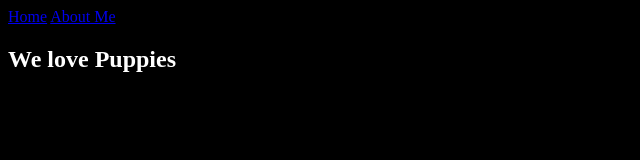
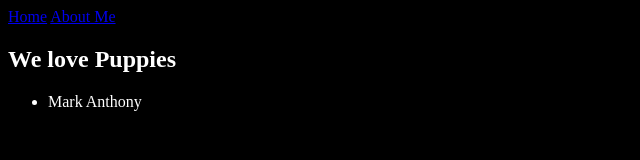
Before and after one commit to MarcoAntonioQuixote/petAdoption, a plain HTML site: page index.html in a window 1280 px wide. Shown: the whole page, without its empty margins (0-640 px from the left). Drawn offline with Linux system fonts and the light colour scheme.

Commit message:
Create a list of students

```diff
--- a/index.html
+++ b/index.html
@@ -14,6 +14,10 @@
     </div>
     <h2>We love Puppies</h2>
 
+    <ul>
+        <li>Mark Anthony</li>
+    </ul>
+
 
 
 
```
